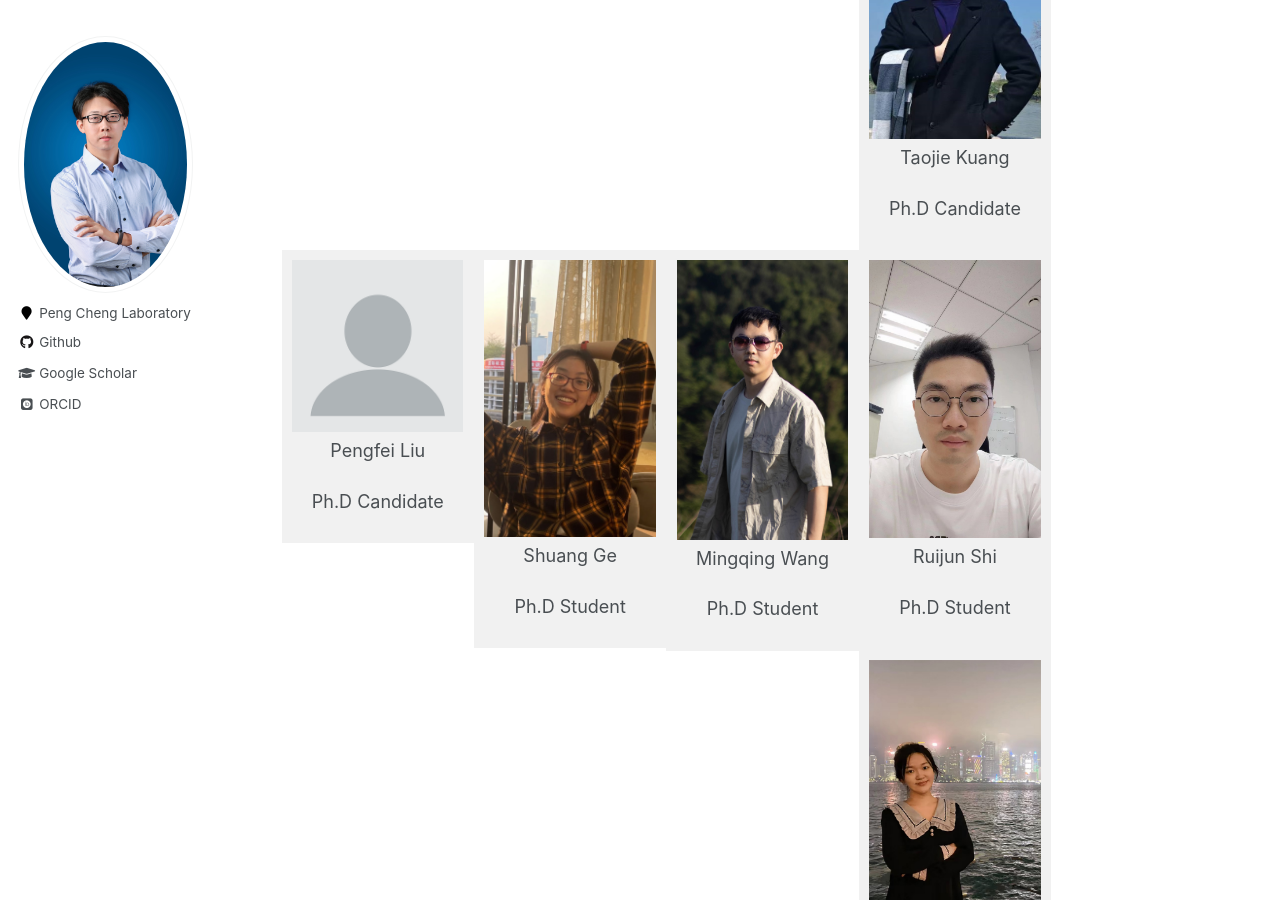
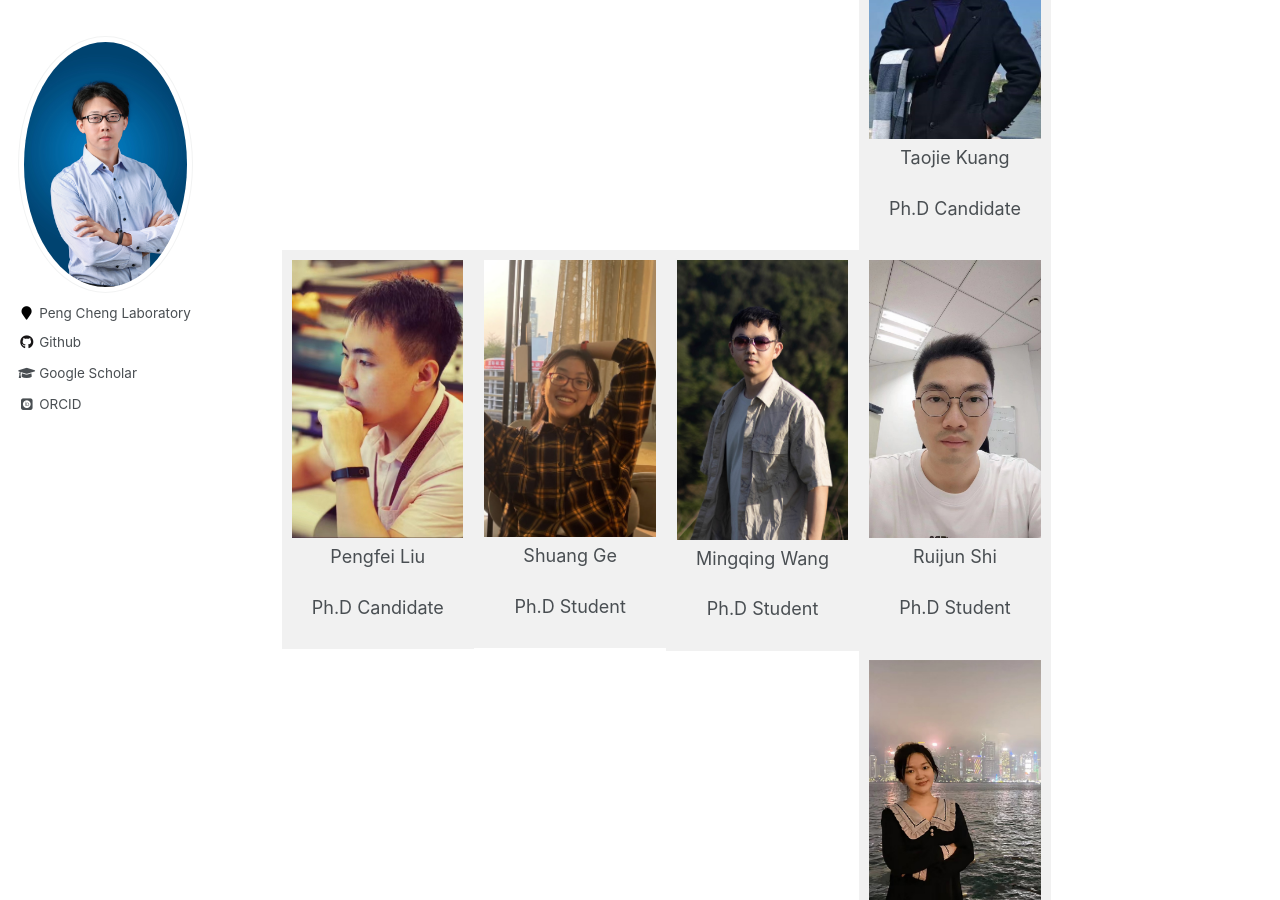
Before and after one commit to zhixiang-ren/zhixiang-ren.github.io, a Jekyll site: the page built from _pages/about.html, in a window 1280 px wide and 900 px high, scrolled down 1228 px. Built offline with Jekyll 4.4.1, drawn with Linux system fonts in a browser that asks for light colours; some web fonts are replaced.

Commit message:
Update about.html

```diff
--- a/_pages/about.html
+++ b/_pages/about.html
@@ -63,7 +63,7 @@ redirect_from:
   </div>
 
   <div style="width: 25%;padding: 5px;background-color: rgb(241, 241, 241);float: left;">
-    <img style="width: 100%;padding-left: 3%;padding-right: 3%;padding-top: 3%;padding-bottom: 0%;" src="/images/profile.png">
+    <img style="width: 100%;padding-left: 3%;padding-right: 3%;padding-top: 3%;padding-bottom: 0%;" src="/images/liupf.jpg">
     <p style="width: 100%;padding-left: 3%;padding-right: 3%;padding-top: 3%;padding-bottom: 0%;text-align:center">Pengfei Liu</p>
     <p style="width: 100%;padding-left: 3%;padding-right: 3%;padding-top: 0%;padding-bottom: 0%;text-align:center">Ph.D Candidate</p>
   </div>
```
